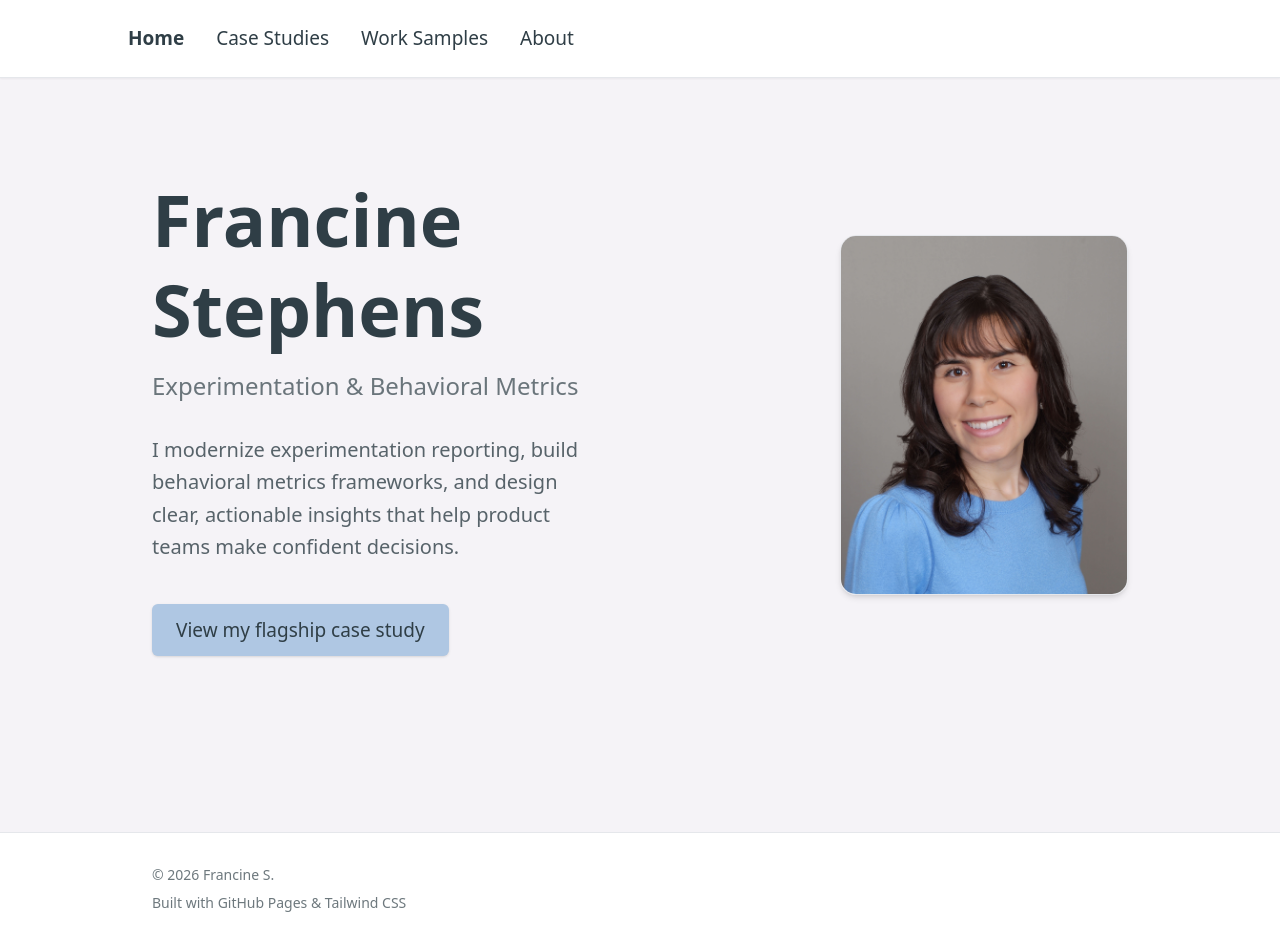
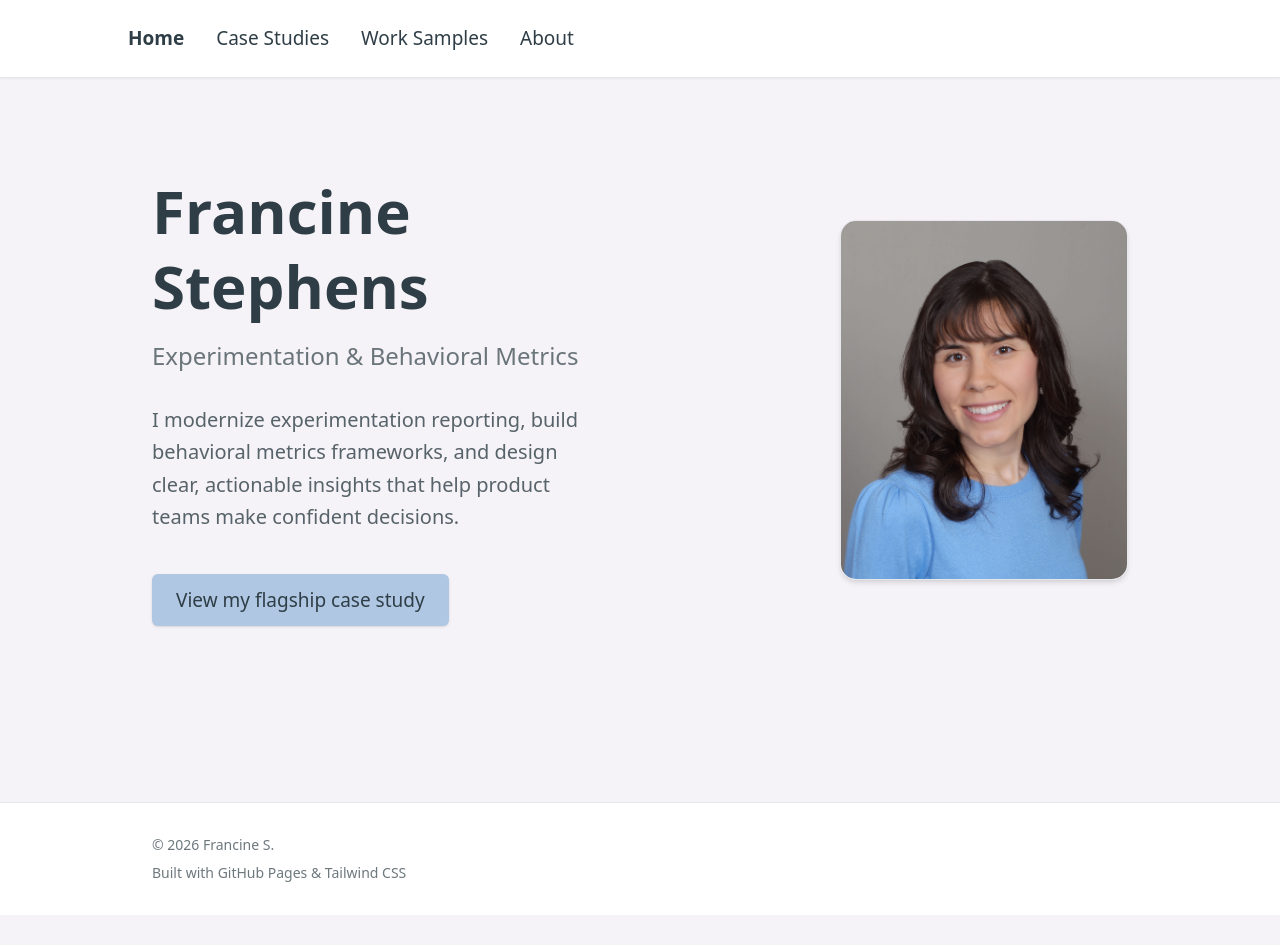
Before and after one commit to francine-i-stephens/francine-portfolio, a Jekyll site: the page index.html, which Jekyll copies as it is, in a window 1280 px wide. Built offline with Jekyll 4.4.1, drawn with Linux system fonts in a browser that asks for light colours; nearby versions of some CDN libraries; after the commit the page ends 915 px from its top, so only the background shows below that.

Commit message:
Update index.html

```diff
--- a/index.html
+++ b/index.html
@@ -43,7 +43,7 @@
     <!-- Text -->
     <div>
       <!-- Name -->
-      <h1 class="text-7xl font-bold mb-4 leading-tight text-charcoal">
+      <h1 class="text-6xl font-bold mb-4 leading-tight text-charcoal">
         Francine Stephens
       </h1>
 
```
